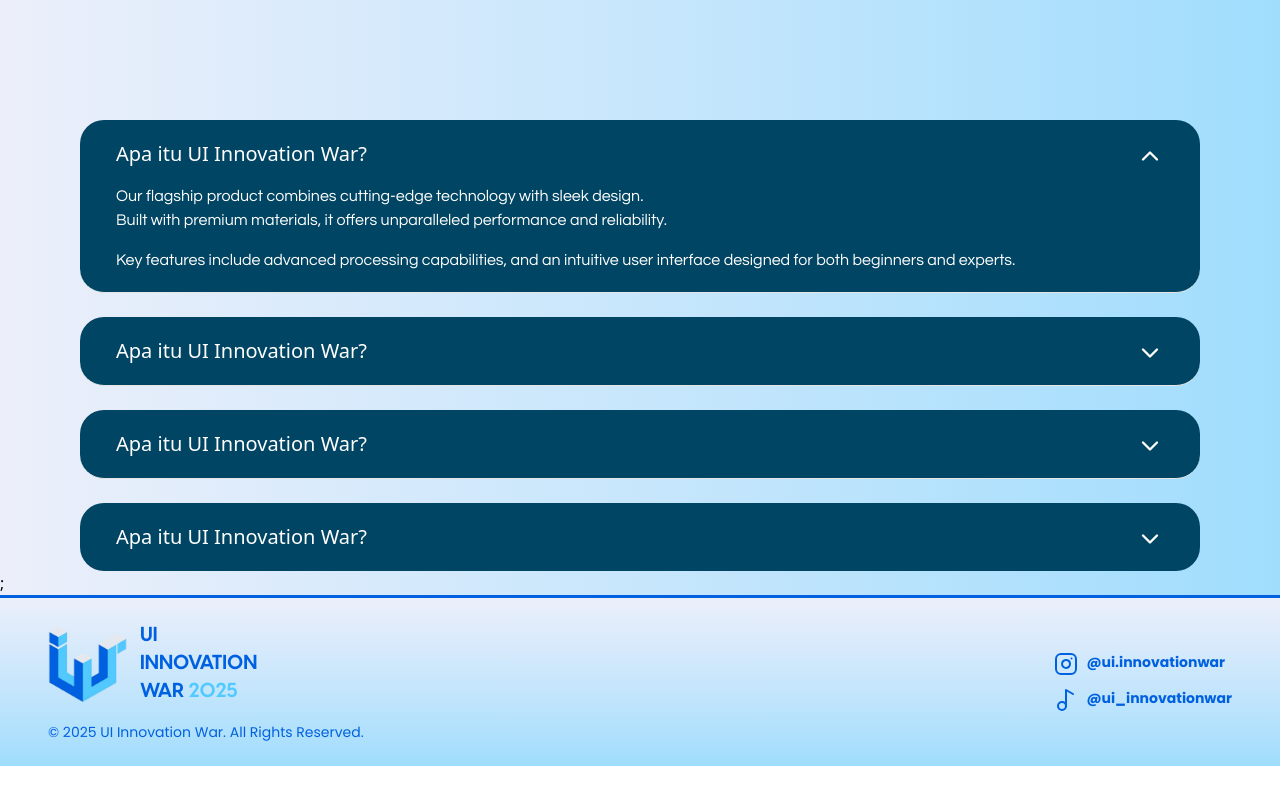
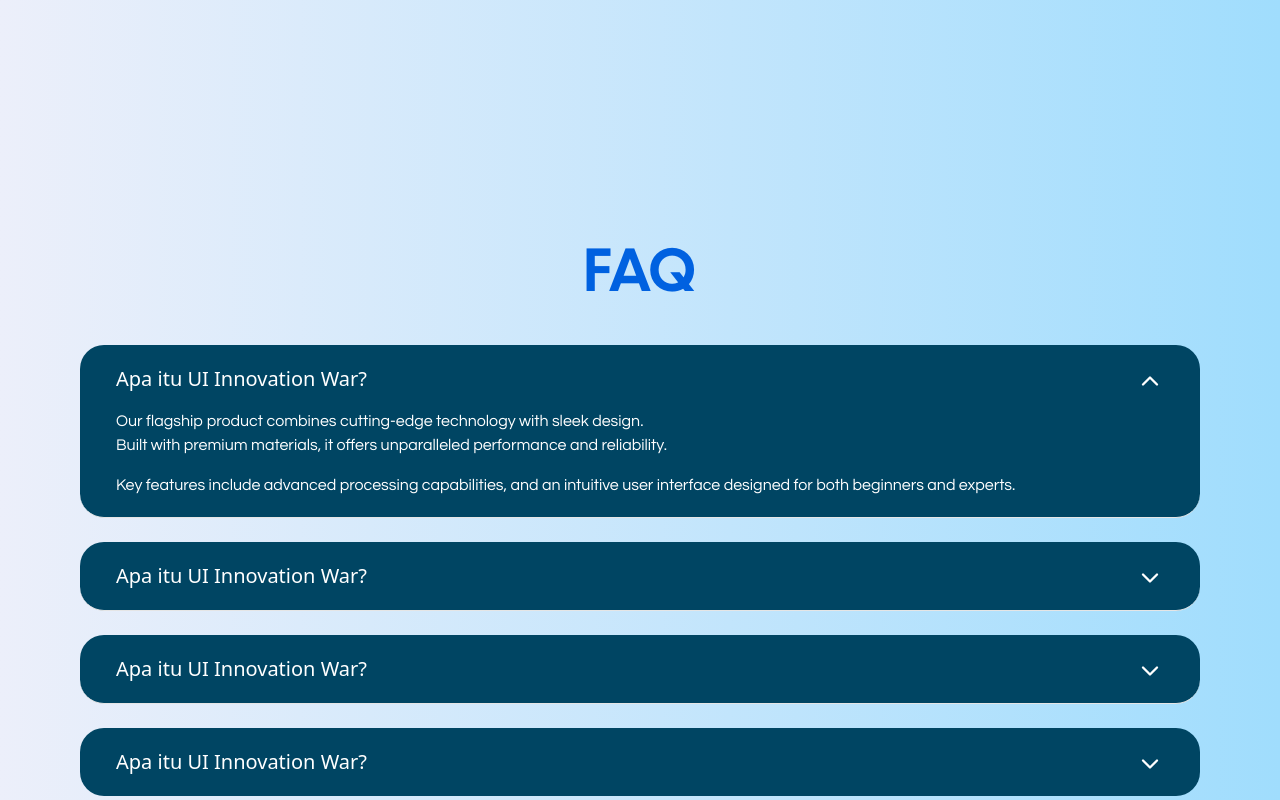
Before and after one commit to uiinnovationwar2025-max/uiiw, a Next.js app: page / in a window 1280 px wide. Shown: the part 3080-3880 px from the top of the page. Before the commit the page ends 3846 px from the top, so only its background shows below. Built offline with nearby package versions, Linux system fonts and the light colour scheme.

Commit message:
add: Title FAQ

```diff
--- a/modules/LandingPageModules/components/FAQ.tsx
+++ b/modules/LandingPageModules/components/FAQ.tsx
@@ -8,7 +8,10 @@ import {
 const FAQ = () => {
   return (
     <>
-      <main className=" max-md:px-10 relative md:px-20 flex items-end justify-center">
+      <main className=" min-h-screen max-md:px-10 flex-col relative md:px-20 flex items-center justify-center">
+        <p className="text-primary-1 font-visby max-md:text-4xl md:text-6xl mb-10">
+          FAQ
+        </p>
         <Accordion
           type="single"
           collapsible
```
